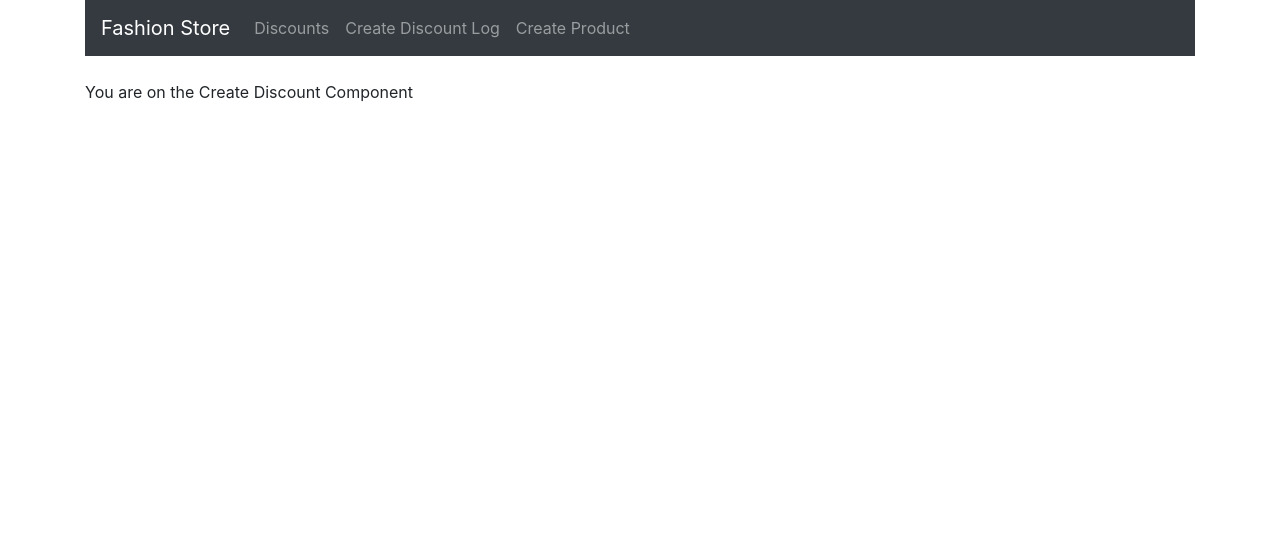
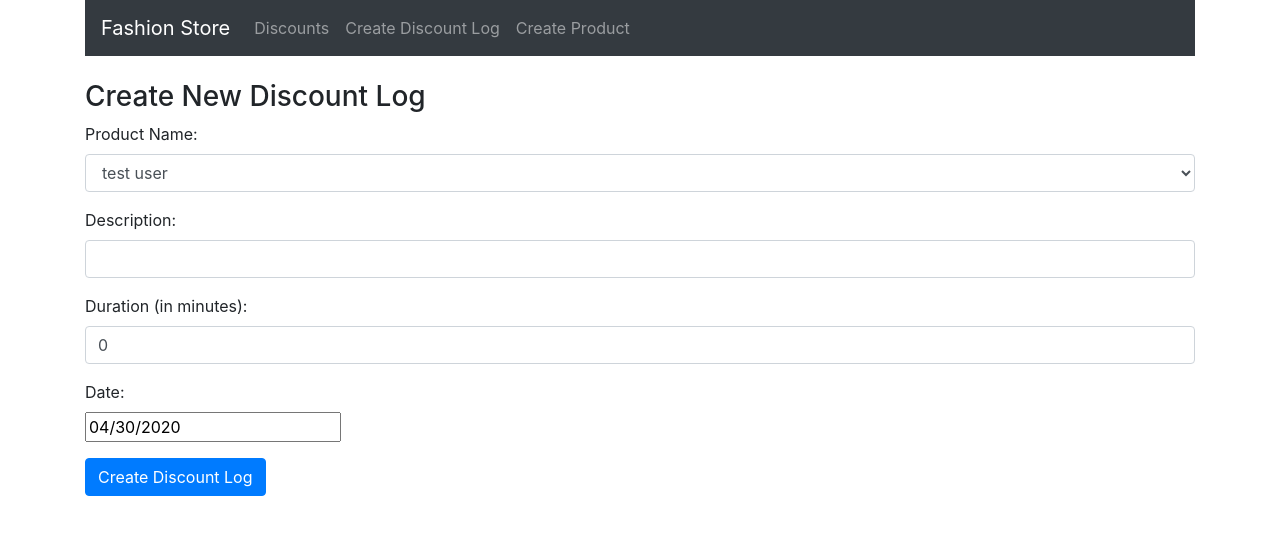
Before and after one commit to KavinduLiyanage/MernCrudMongoAtlas, a React (Create React App) app: page /create in a window 1280 px wide. Shown: the top 534 px of the page. Built offline with nearby package versions, Linux system fonts and the light colour scheme.

Commit message:
create component implemented

```diff
--- a/package.json
+++ b/package.json
@@ -8,6 +8,7 @@
     "@testing-library/user-event": "^7.2.1",
     "bootstrap": "^4.4.1",
     "react": "^16.13.1",
+    "react-datepicker": "^2.14.1",
     "react-dom": "^16.13.1",
     "react-router-dom": "^5.1.2",
     "react-scripts": "3.4.1"
--- a/src/components/create-discount.component.js
+++ b/src/components/create-discount.component.js
@@ -1,13 +1,131 @@
 import React, {Component} from 'react';
 
-class CreateDiscountComponent extends Component {
+import DatePicker from 'react-datepicker';
+import "react-datepicker/dist/react-datepicker.css";
+
+export default class CreateDiscountComponent extends Component {
+
+    constructor(props) {
+        super(props);
+
+        this.onChangeProductName = this.onChangeProductName.bind(this);
+        this.onChangeDescription = this.onChangeDescription.bind(this);
+        this.onChangeDuration = this.onChangeDuration.bind(this);
+        this.onChangeDate = this.onChangeDate.bind(this);
+        this.onSubmit = this.onSubmit.bind(this);
+
+        this.state = {
+            productName: '',
+            description: '',
+            duration: 0,
+            date: new Date(),
+            products: []
+        }
+    }
+
+    componentDidMount() {
+        this.setState({
+            products: ['test user'],
+            productName: 'test user'
+        })
+    }
+
+    onChangeProductName(e) {
+        this.setState({
+            productName: e.target.value
+        })
+    }
+
+    onChangeDescription(e) {
+        this.setState({
+            description: e.target.value
+        })
+    }
+
+    onChangeDuration(e) {
+        this.setState({
+            duration: e.target.value
+        })
+    }
+
+    onChangeDate(date) {
+        this.setState({
+            date: date
+        })
+    }
+
+    onSubmit(e) {
+        e.preventDefault();
+
+        const discount = {
+            productName: this.state.productName,
+            description: this.state.description,
+            duration: this.state.duration,
+            date: this.state.date
+        }
+
+        console.log(discount);
+
+
+
+        window.location = '/';
+    }
+
     render() {
         return (
             <div>
-                <p>You are on the Create Discount Component</p>
+                <h3>Create New Discount Log</h3>
+                <form onSubmit={this.onSubmit}>
+                    <div className="form-group">
+                        <label>Product Name: </label>
+                        <select ref="userInput"
+                                required
+                                className="form-control"
+                                value={this.state.productName}
+                                onChange={this.onChangeProductName}>
+                            {
+                                this.state.products.map(function(product) {
+                                    return <option
+                                        key={product}
+                                        value={product}>{product}
+                                    </option>;
+                                })
+                            }
+                        </select>
+                    </div>
+                    <div className="form-group">
+                        <label>Description: </label>
+                        <input  type="text"
+                                required
+                                className="form-control"
+                                value={this.state.description}
+                                onChange={this.onChangeDescription}
+                        />
+                    </div>
+                    <div className="form-group">
+                        <label>Duration (in minutes): </label>
+                        <input
+                            type="text"
+                            className="form-control"
+                            value={this.state.duration}
+                            onChange={this.onChangeDuration}
+                        />
+                    </div>
+                    <div className="form-group">
+                        <label>Date: </label>
+                        <div>
+                            <DatePicker
+                                selected={this.state.date}
+                                onChange={this.onChangeDate}
+                            />
+                        </div>
+                    </div>
+
+                    <div className="form-group">
+                        <input type="submit" value="Create Discount Log" className="btn btn-primary" />
+                    </div>
+                </form>
             </div>
         );
     }
 }
-
-export default CreateDiscountComponent;
```
Also changed, not shown: 1 other file (tests, documents, lock files or other folders).
